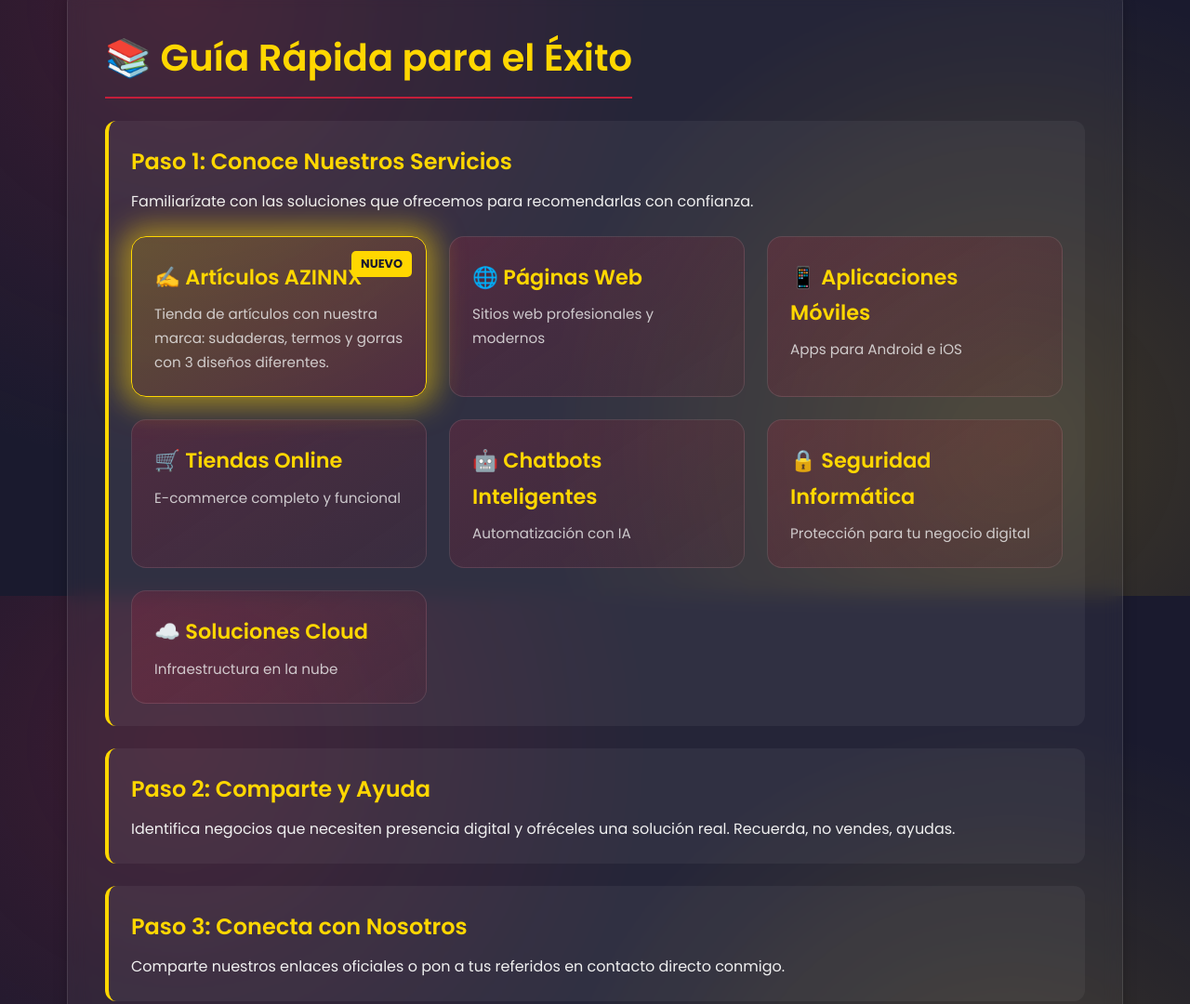
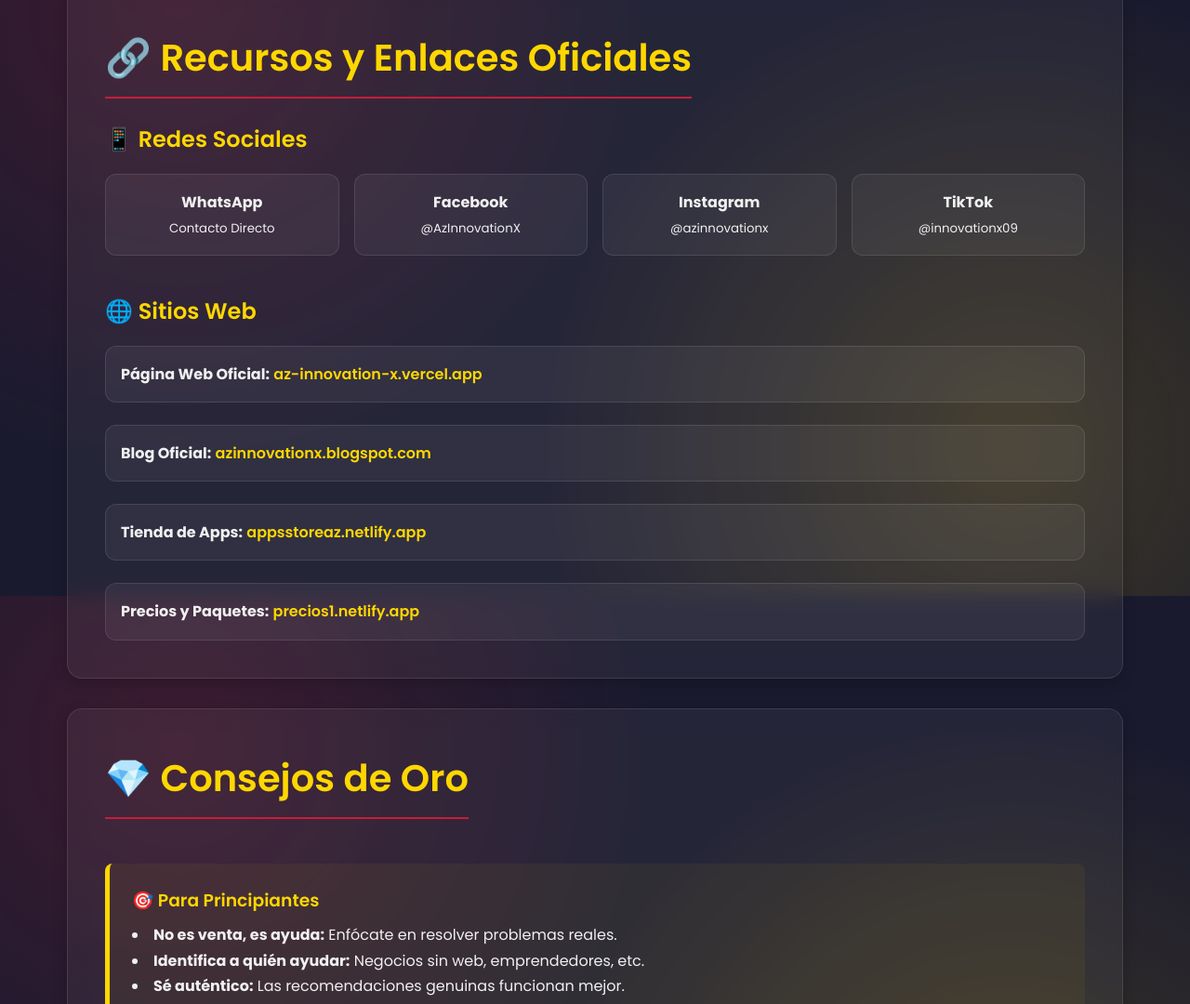
Before and after one commit to AzInnovationX/Bienvenida-Afiliados, a plain HTML site: page index.html in a window 1280 px wide. Shown: the part 1759-2839 px from the top of the page at 93% size. Drawn offline with Linux system fonts and the light colour scheme.

Commit message:
Update index.html

```diff
--- a/index.html
+++ b/index.html
@@ -471,56 +471,6 @@
             </div>
         </section>
 
-        <section class="card">
-            <h2>📚 Guía Rápida para el Éxito</h2>
-
-            <div class="step">
-                <h3>Paso 1: Conoce Nuestros Servicios</h3>
-                <p style="margin-bottom: 1.5rem;">Familiarízate con las soluciones que ofrecemos para recomendarlas con confianza.</p>
-
-                <div class="service-grid">
-                    <div class="service-card new-service" onclick="window.open('https://articulos-azinnx.vercel.app/', '_blank')">
-                        <div class="new-service-badge">NUEVO</div>
-                        <h4>✍️ Artículos AZINNX</h4>
-                        <p>Tienda de artículos con nuestra marca: sudaderas, termos y gorras con 3 diseños diferentes.</p>
-                    </div>
-                    <div class="service-card" onclick="window.open('https://articulos-azinnx.vercel.app/', '_blank')">
-                        <h4>🌐 Páginas Web</h4>
-                        <p>Sitios web profesionales y modernos</p>
-                    </div>
-                    <div class="service-card" onclick="window.open('https://paginawebaplicaciones.netlify.app/', '_blank')">
-                        <h4>📱 Aplicaciones Móviles</h4>
-                        <p>Apps para Android e iOS</p>
-                    </div>
-                    <div class="service-card" onclick="window.open('https://paginawebdetiendaonline.netlify.app/', '_blank')">
-                        <h4>🛒 Tiendas Online</h4>
-                        <p>E-commerce completo y funcional</p>
-                    </div>
-                    <div class="service-card" onclick="window.open('https://chatbotsaz.netlify.app/', '_blank')">
-                        <h4>🤖 Chatbots Inteligentes</h4>
-                        <p>Automatización con IA</p>
-                    </div>
-                    <div class="service-card" onclick="window.open('https://paginawebseguridadinformatica.netlify.app/', '_blank')">
-                        <h4>🔒 Seguridad Informática</h4>
-                        <p>Protección para tu negocio digital</p>
-                    </div>
-                    <div class="service-card" onclick="window.open('https://paginawebsolucionescloud.netlify.app/', '_blank')">
-                        <h4>☁️ Soluciones Cloud</h4>
-                        <p>Infraestructura en la nube</p>
-                    </div>
-                </div>
-            </div>
-
-            <div class="step">
-                <h3>Paso 2: Comparte y Ayuda</h3>
-                <p>Identifica negocios que necesiten presencia digital y ofréceles una solución real. Recuerda, no vendes, ayudas.</p>
-            </div>
-
-            <div class="step">
-                <h3>Paso 3: Conecta con Nosotros</h3>
-                <p>Comparte nuestros enlaces oficiales o pon a tus referidos en contacto directo conmigo.</p>
-            </div>
-        </section>
 
         <section class="card">
             <h2>🔗 Recursos y Enlaces Oficiales</h2>
```
